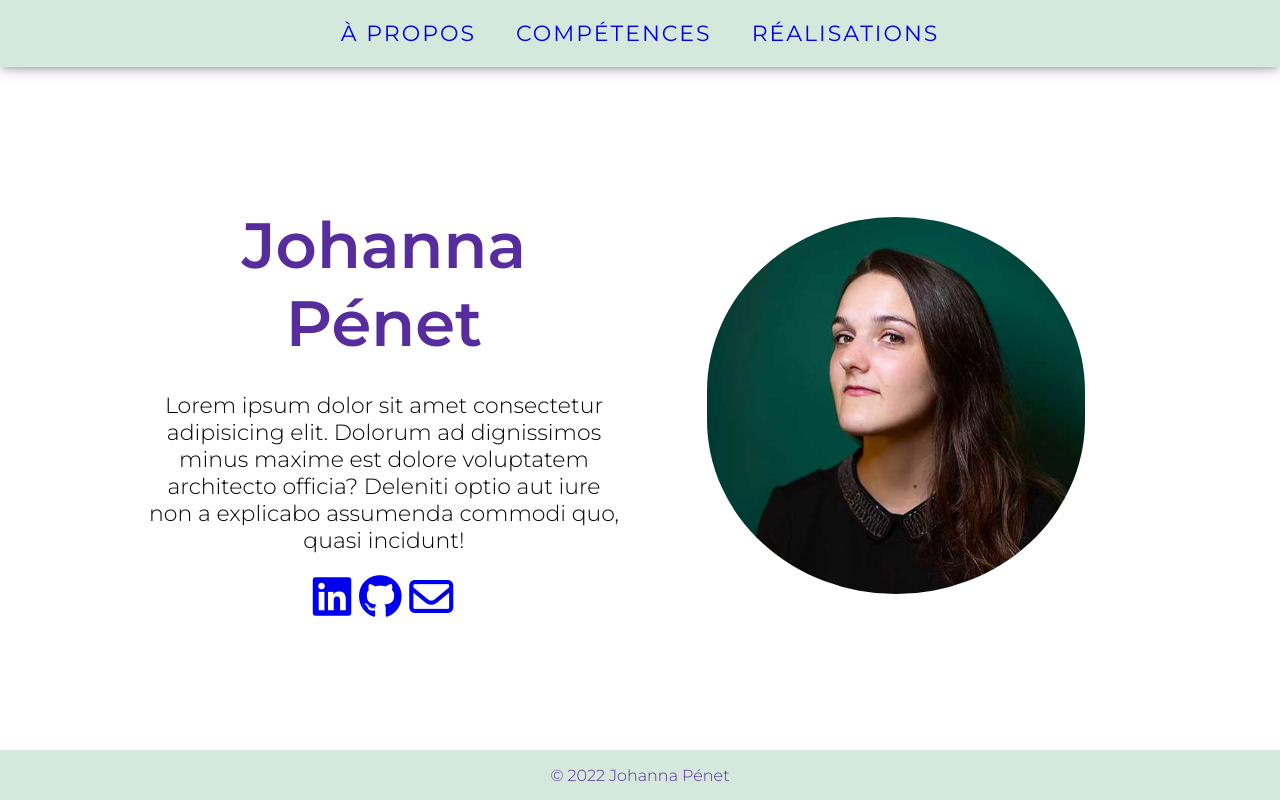
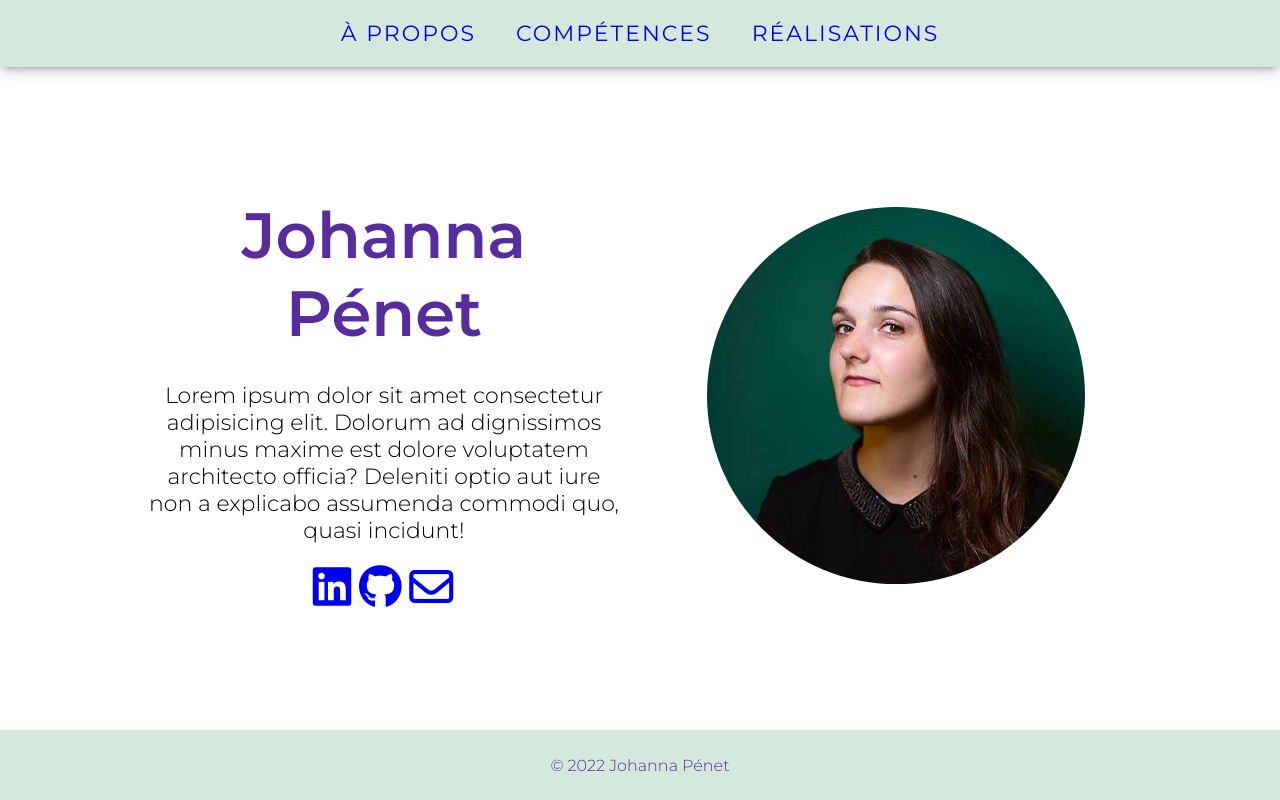
Before and after one commit to Michijoe/jpenet.info, a plain HTML site: page index.html in a window 1280 px wide. Drawn offline with Linux system fonts and the light colour scheme.

Commit message:
Modif images

```diff
--- a/css/styles.css
+++ b/css/styles.css
@@ -70,7 +70,7 @@ footer{
     justify-content: center;
     align-items: center;
     font-size: 1rem;
-    height: 50px;
+    height: 70px;
     color: #572C9D;
 }
 
@@ -80,7 +80,7 @@ main > section{
 }
 
 img{
-    border-radius: 300px;
+    border-radius: 50%;
     width: 80%;
 }
 
```
Also changed, not shown: realisation.html (+0 -3 lines), img/comp2.png, img/comp4.png, 4 other files.
